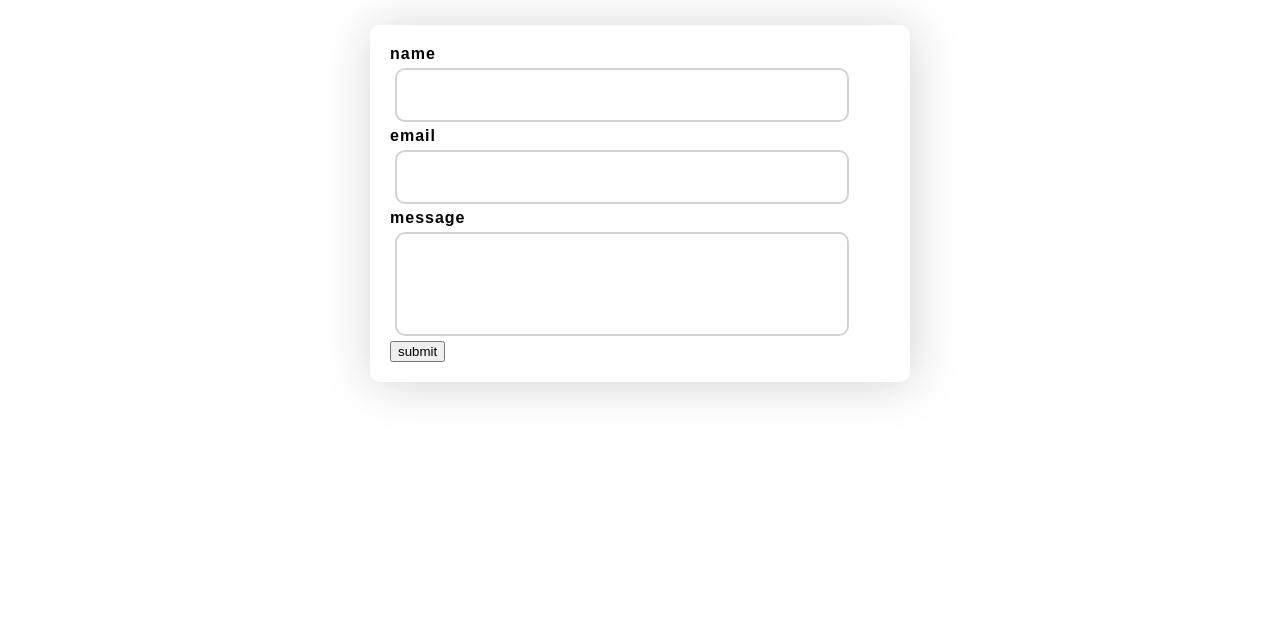
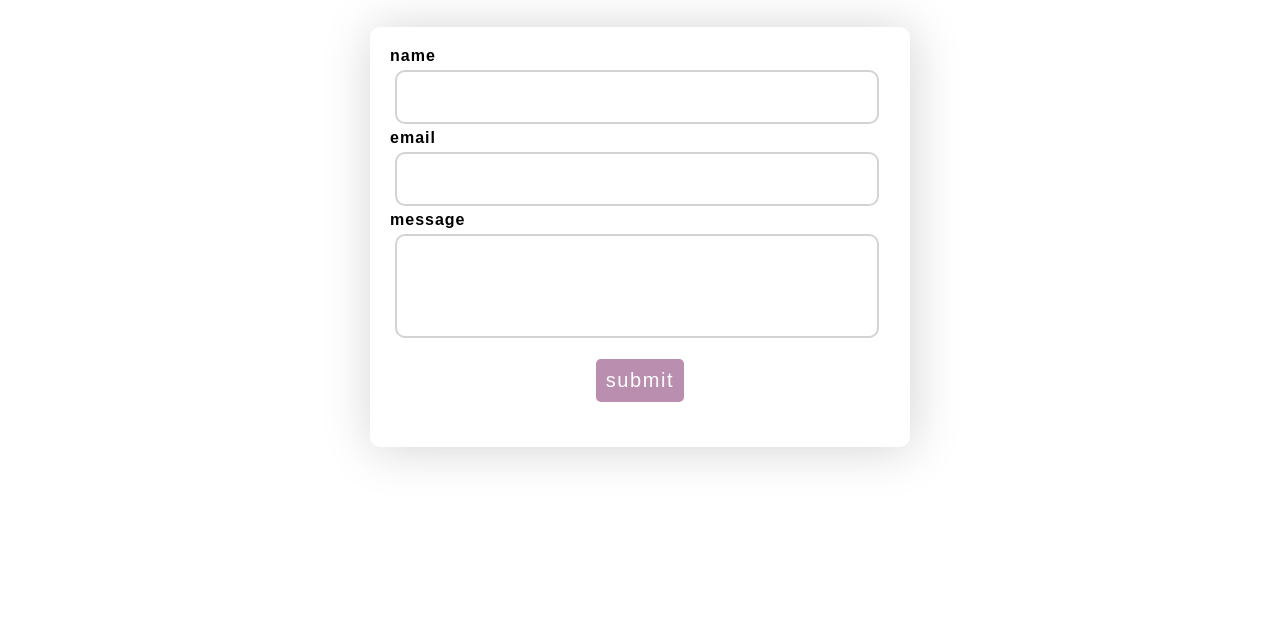
Before and after one commit to tanyapha/song-rater, a plain HTML site: page contact.html in a window 1280 px wide. Shown: the part 172-800 px from the top of the page. Drawn offline with Linux system fonts and the light colour scheme.

Commit message:
finished contact page

```diff
--- a/contact.css
+++ b/contact.css
@@ -10,12 +10,13 @@ a {
 
 a:hover {
   font-size: 25px;
-  transition: all 600ms;
+  transition: all 0.2s;
 }
 
 /* NAVBAR */
 .navbar {
   background-color: #ba8eaf;
+  height: 62px;
 }
 .nav-container {
   display: flex;
@@ -63,12 +64,17 @@ a:hover {
 
 .contact-form {
   width: 500px;
+  height: 380px;
   display: inline-block;
-  text-align: left;
   box-shadow: 2px 2px 50px lightgrey;
   border-radius: 10px;
   padding: 20px;
   margin-top: 30px;
+}
+
+.form-information {
+  width: 100%;
+  text-align: left;
 }
 
 .form-header {
@@ -76,7 +82,7 @@ a:hover {
 }
 
 .empty-form-box {
-  width: 450px;
+  width: 480px;
   border: 2px solid lightgrey;
   margin: 5px;
   border-radius: 10px;
@@ -89,3 +95,26 @@ a:hover {
 .long {
   height: 100px;
 }
+
+#submit {
+  margin: auto;
+}
+
+#submit {
+  letter-spacing: 0.1rem;
+  border: none;
+  border-radius: 5px;
+  outline: none;
+  cursor: pointer;
+  padding: 10px;
+  margin: 1rem;
+  background-color: #ba8eaf;
+  font-size: 20px;
+  color: white;
+}
+
+#submit:hover {
+  background-color: #cfb0c7;
+  font-size: 21px;
+  transition: all 0.2s;
+}
--- a/contact.html
+++ b/contact.html
@@ -25,13 +25,15 @@
         </h1>
         <p> feel free to contact us about any questions that you may have &#128156;</p>
         <div class="contact-form">
+            <div class="form-information">
                 <p class="form-header"> <b>name</b></p>
                 <div class="empty-form-box short"></div>
                 <p class="form-header"><b>email</b></p>
                 <div class="empty-form-box short"></div>
                 <p class="form-header"><b>message</b></p>
                 <div class="empty-form-box long"></div>
-            <button>submit</button>
+            </div>
+            <button id="submit">submit</button>
         </div>
     </div>
 </body>
--- a/index.css
+++ b/index.css
@@ -24,6 +24,7 @@ a:hover {
 /* NAVBAR */
 .navbar {
   background-color: #ba8eaf;
+  height: 62px;
 }
 .nav-container {
   display: flex;
```
Also changed, not shown: index.html (+3 -2 lines). Lines whose indentation alone changed are shown as unchanged.
